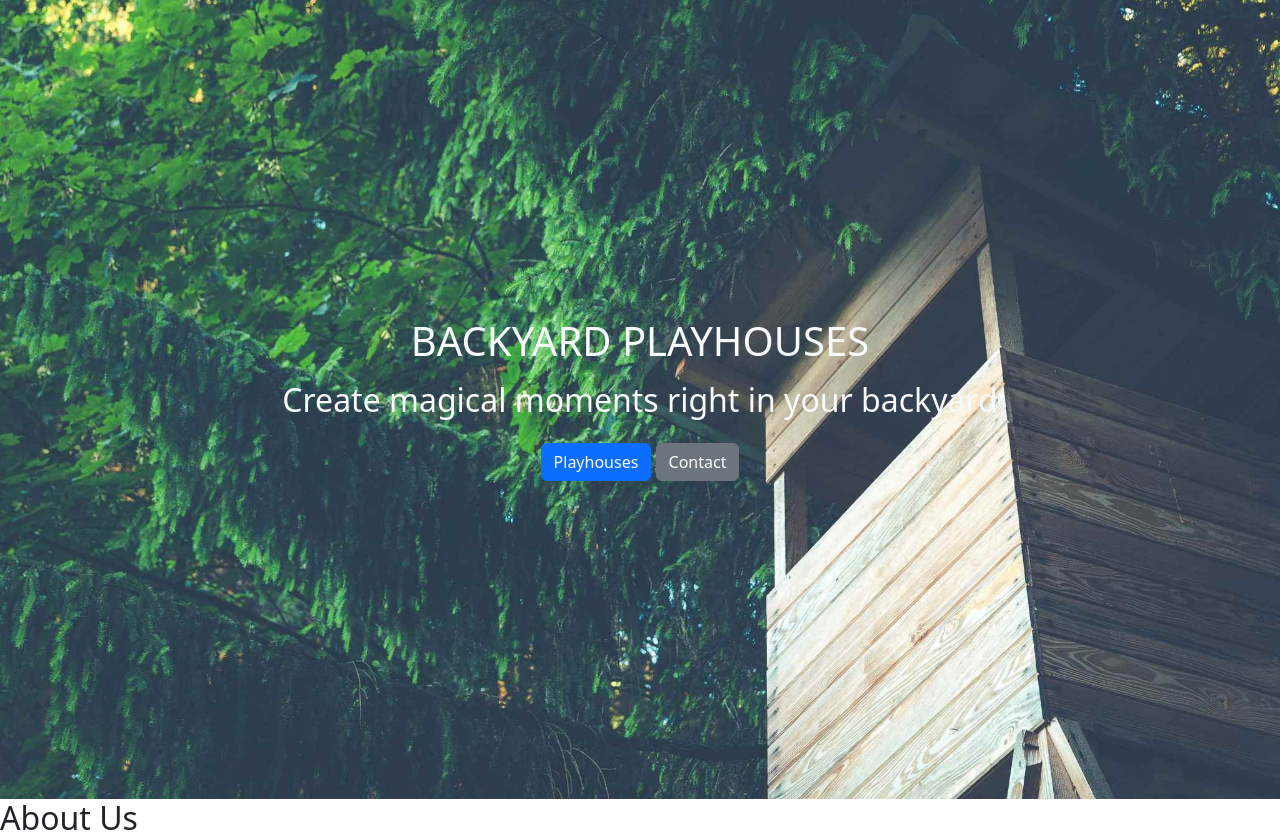
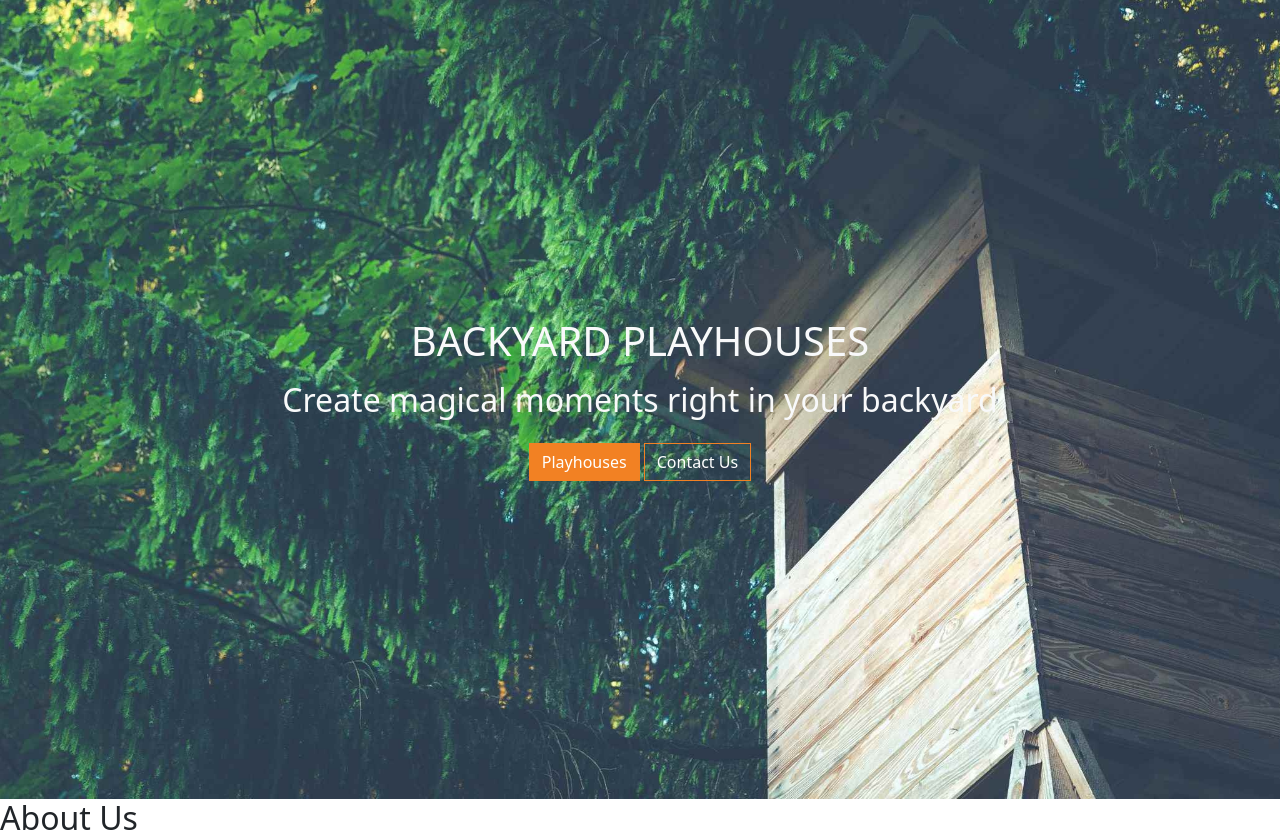
Before and after one commit to EAmbrozas/backyard-playhouses, a Django app: page / in a window 1280 px wide. Shown: the part 67-905 px from the top of the page. Run offline with Django 5.2, Linux system fonts and the light colour scheme; some libraries are stand-ins or nearby versions.

Commit message:
Change style for primary and secondary buttons

```diff
--- a/home/templates/home/index.html
+++ b/home/templates/home/index.html
@@ -15,7 +15,7 @@
     <h2 class="text-light text-center mt-2 mb-4">Create magical moments right in your backyard</h2>
     <div class="hero-buttons">
         <button type="button" class="btn btn-primary">Playhouses</button>
-        <button type="button" class="btn btn-secondary">Contact</button>
+        <button type="button" class="btn btn-secondary">Contact Us</button>
     </div>
 </section>
 
--- a/static/css/style.css
+++ b/static/css/style.css
@@ -1,3 +1,41 @@
+/**********************************************************************/
+/* Bootstrap css reset */
+/* Custom Primary Button Styles */
+.btn-primary {
+    background-color: #F28123;
+    border-color: #F28123;
+    color: #ffffff;
+}
+
+.btn-primary:hover,
+.btn-primary:focus,
+.btn-primary:active {
+    background-color: #051922;
+    border-color: #051922;
+}
+
+/* Custom Secondary Button Styles */
+.btn-secondary {
+    background-color: transparent;
+    border-color: #F28123;
+    color: #ffffff;
+}
+
+.btn-secondary:hover,
+.btn-secondary:focus,
+.btn-secondary:active {
+    background-color: #051922;
+    border-color: #051922;
+}
+
+/* Button padding and font */
+.btn-primary, .btn-secondary {
+    padding: 0.375rem 0.75rem;
+    font-size: 1rem;
+    line-height: 1.5;
+    border-radius: 0;
+}
+
 /**********************************************************************/
 /* Hero section */
 #hero {
```
